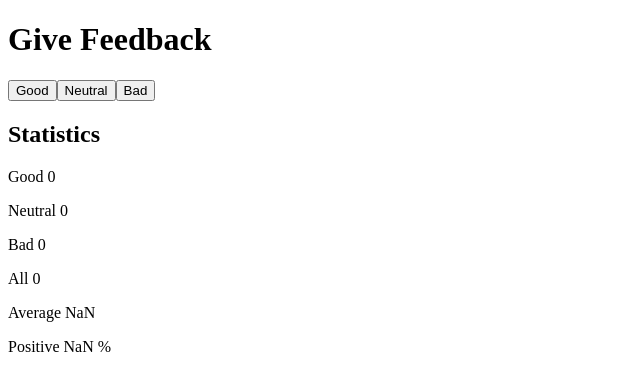
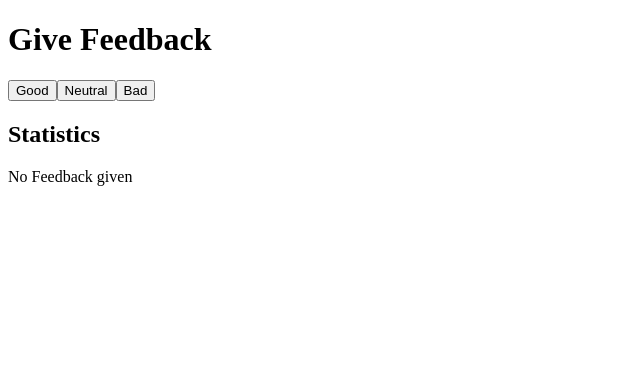
Before and after one commit to codeHokage1/fullstack-open, a React (Create React App) app in the folder part1/unicafe/: page / in a window 1280 px wide. Shown: the top 390 px of the page, without its empty margins (0-640 px from the left). Built offline with nearby package versions, Linux system fonts and the light colour scheme.

Commit message:
Add step4 of unicafe exercises of part1

```diff
--- a/part1/unicafe/src/App.js
+++ b/part1/unicafe/src/App.js
@@ -1,15 +1,22 @@
 import { useState } from 'react';
 
-const Statistics = ({ good, neutral, bad, total, average }) => {
+const Statistics = ({ good, neutral, bad, total }) => {
   return (
     <>
       <h2>Statistics</h2>
+      {
+        total ? (
+          <>
             <p>Good {good}</p>
             <p>Neutral {neutral}</p>
             <p>Bad {bad}</p>
             <p>All {total}</p>
             <p>Average {((good*1) + (bad*-1) + (neutral*0))/total}</p>
             <p>Positive {(good * 100)/total} %</p>
+          </>
+        ) : (<p>No Feedback given</p>)
+      }
+
     </>
   )
 }
@@ -19,8 +26,6 @@ function App() {
   const [neutral, setNeutral] = useState(0)
   const [bad, setBad] = useState(0)
   const [total, setTotal] = useState(0)
-  const [average, setAverage] = useState(0)
-  // const [positive, setPositive] = useState(0)
 
   const handleGood = () => {
     setGood(good + 1);
@@ -52,8 +57,6 @@ function App() {
         bad={bad}
         neutral={neutral}
         total={total}
-        average={average}
-        // positive={positive}
       />
 
     </div>
```
Lines whose indentation alone changed are shown as unchanged.
